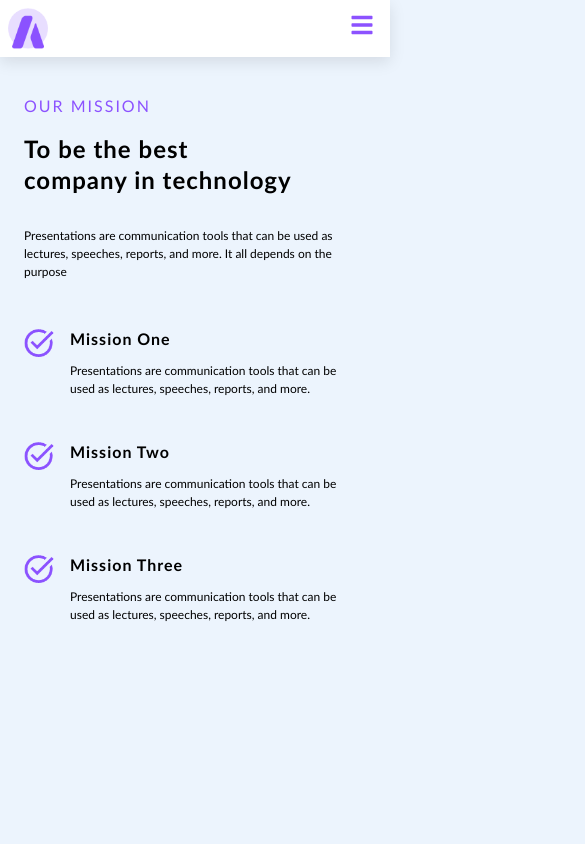
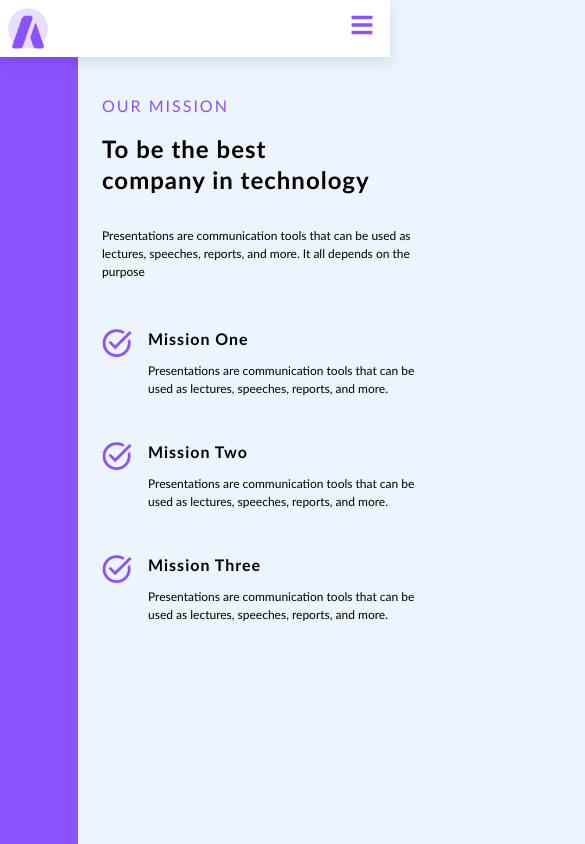
Before and after one commit to MastooraTurkmen/Best-React-Project, a React (Create React App) app: page /mission in a window 390 px wide. Shown: the top 844 px of the page, 585 px wide, since content can reach past the window. Built offline with nearby package versions, Linux system fonts and the light colour scheme.

Commit message:
fixing the width

```diff
--- a/src/index.css
+++ b/src/index.css
@@ -1635,7 +1635,8 @@ textarea:focus,
 
   /* section 4 or 4th page */
   .section-4-right {
-    width: unset;
+    /* width: unset; */
+    max-width: 80vw;
   }
 
   .section-4-right-title {
@@ -1643,7 +1644,8 @@ textarea:focus,
   }
 
   .section-4-right p {
-    width: 70%;
+    /* width: 40%; */
+    width: unset;
   }
 
   /* section 5 or 5th page */
```
